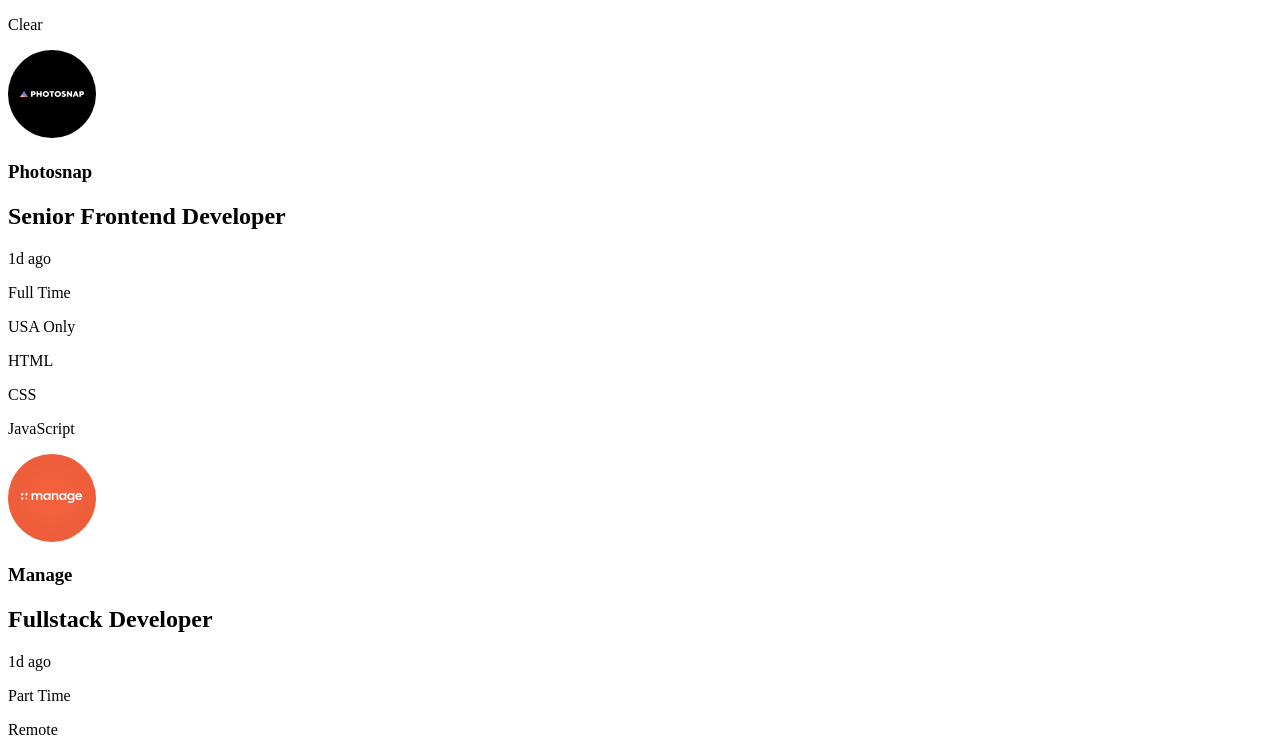
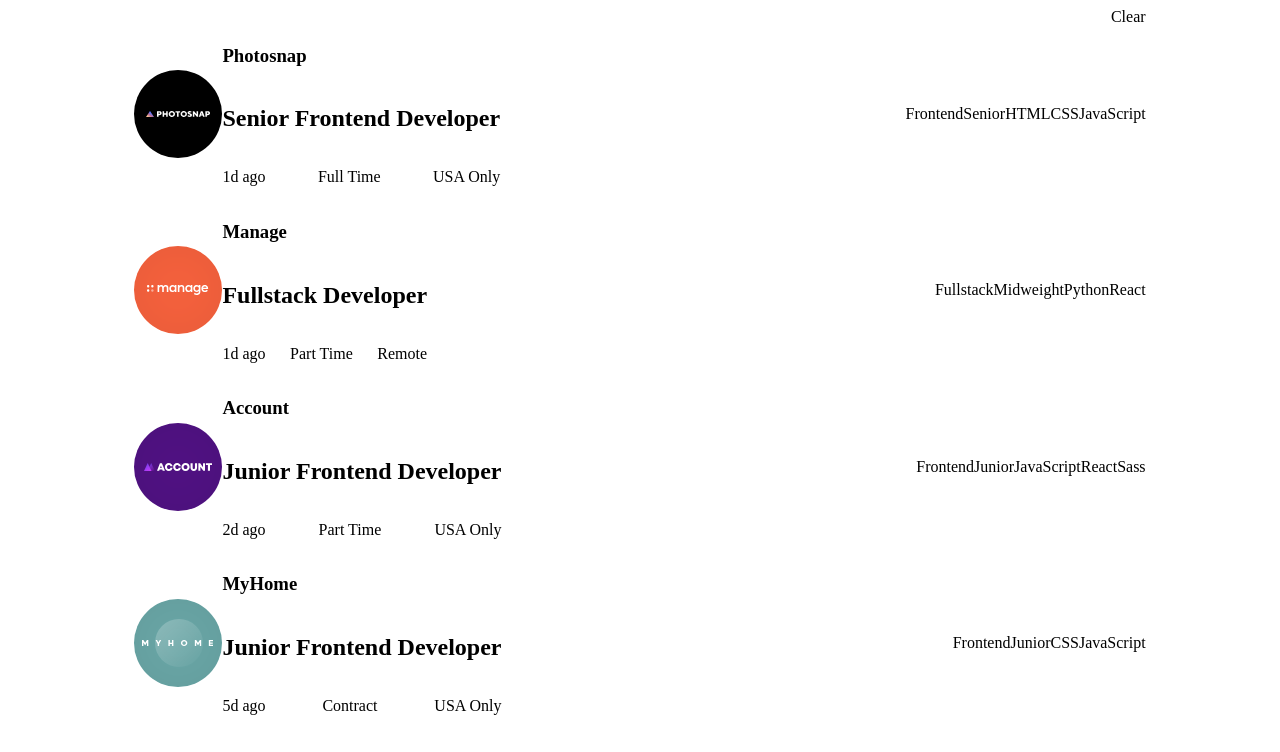
Before and after one commit to VasuBeachoo/job-listings-with-filtering, a JavaScript app: page / in a window 1280 px wide. Shown: the top 752 px of the page. Built offline with nearby package versions, Linux system fonts and the light colour scheme.

Commit message:
Style desktop layout

```diff
--- a/src/App.js
+++ b/src/App.js
@@ -12,7 +12,22 @@
 import logoEyecamCo from "./assets/eyecam-co.svg";
 import logoTheAirFilterCompany from "./assets/the-air-filter-company.svg";
 
-const AppBox = styled.div``;
+const Box = styled.div`
+  display: flex;
+  flex-direction: column;
+  justify-content: flex-start;
+  align-items: center;
+  width: 80%;
+`;
+
+const AppBox = styled.div`
+  display: flex;
+  flex-direction: column;
+  justify-content: flex-start;
+  align-items: center;
+  width: 100%;
+  min-height: 100vh;
+`;
 
 const App = () => {
   const jobListings = [
@@ -170,8 +185,10 @@
 
   return (
     <AppBox>
-      <FilterBar />
-      <JobList jobListings={jobListings} />
+      <Box>
+        <FilterBar />
+        <JobList jobListings={jobListings} />
+      </Box>
     </AppBox>
   );
 };
--- a/src/components/FilterBar.js
+++ b/src/components/FilterBar.js
@@ -1,8 +1,16 @@
 import styled from "styled-components";
 
-export const ClearFiltersBtn = styled.p``;
+export const ClearFiltersBtn = styled.p`
+  margin: 0 0 0 auto;
+`;
 
-export const FilterBarBox = styled.div``;
+export const FilterBarBox = styled.div`
+  display: flex;
+  flex-direction: row;
+  justify-content: flex-start;
+  align-items: center;
+  width: 100%;
+`;
 
 const FilterBar = ({ className }) => {
   return (
--- a/src/components/JobCategory.js
+++ b/src/components/JobCategory.js
@@ -2,7 +2,12 @@
 
 export const CategoryText = styled.p``;
 
-export const CategoryBox = styled.div``;
+export const CategoryBox = styled.div`
+  display: flex;
+  flex-direction: row;
+  justify-content: center;
+  align-items: center;
+`;
 
 const JobCategory = ({ className, text }) => {
   return (
--- a/src/components/JobList.js
+++ b/src/components/JobList.js
@@ -1,7 +1,13 @@
 import styled from "styled-components";
 import JobListing from "./JobListing";
 
-export const ListBox = styled.div``;
+export const ListBox = styled.div`
+  display: flex;
+  flex-direction: column;
+  justify-content: flex-start;
+  align-items: flex-start;
+  width: 100%;
+`;
 
 const JobList = ({ className, jobListings }) => {
   return (
--- a/src/components/JobListing.js
+++ b/src/components/JobListing.js
@@ -1,30 +1,64 @@
 import styled from "styled-components";
 import JobCategory from "./JobCategory";
 
-export const CategoriesBox = styled.div``;
+export const CategoriesBox = styled.div`
+  display: flex;
+  flex-direction: row;
+  justify-content: flex-start;
+  align-items: center;
+  margin-left: auto;
+`;
 
 export const InfoDivider = styled.div``;
 
 export const InfoText = styled.p``;
 
-export const InfoFooterBox = styled.div``;
+export const InfoFooterBox = styled.div`
+  display: flex;
+  flex-direction: row;
+  justify-content: space-between;
+  align-items: center;
+  width: 100%;
+`;
 
 export const JobPosition = styled.h2``;
 
 export const CompanyName = styled.h3``;
 
-export const InfoHeaderBox = styled.div``;
+export const InfoHeaderBox = styled.div`
+  display: flex;
+  flex-direction: row;
+  justify-content: flex-start;
+  align-items: center;
+  width: 100%;
+`;
 
-export const InfoBox = styled.div``;
+export const InfoBox = styled.div`
+  display: flex;
+  flex-direction: column;
+  justify-content: flex-start;
+  align-items: flex-start;
+`;
 
 export const Logo = styled.img``;
 
-export const LogoBox = styled.div``;
+export const LogoBox = styled.div`
+  display: flex;
+  flex-direction: column;
+  justify-content: center;
+  align-items: center;
+`;
 
-export const ListingBox = styled.div``;
+export const ListingBox = styled.div`
+  display: flex;
+  flex-direction: row;
+  justify-content: flex-start;
+  align-items: center;
+  width: 100%;
+`;
 
 const JobListing = ({ className, data }) => {
-  const categories = [...data.languages, ...data.tools];
+  const categories = [data.role, data.level, ...data.languages, ...data.tools];
   let categoryId = 1000;
 
   return (
```
Also changed, not shown: src/components/JobFilter.js (+12 -2 lines).
